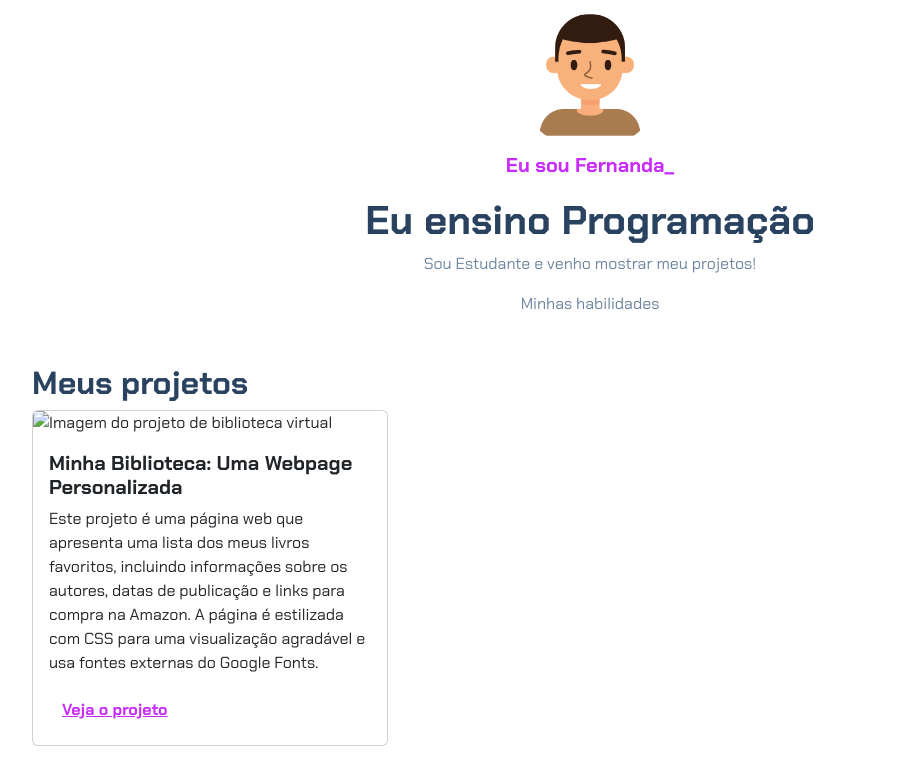
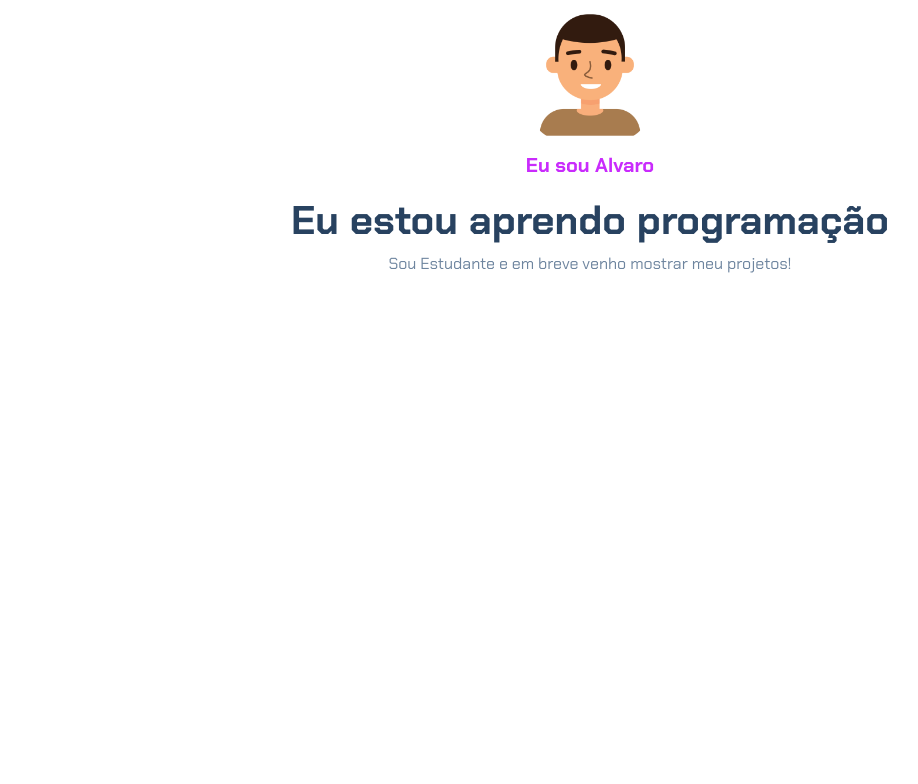
Before and after one commit to AlvaroPascale/portfolio, a plain HTML site: page index.html in a window 1280 px wide. Shown: the whole page, without its empty margins (50-968 px from the left). Drawn offline with nearby package versions, Linux system fonts and the light colour scheme.

Commit message:
index.html

```diff
--- a/index.html
+++ b/index.html
@@ -14,29 +14,14 @@
     <header class="container text-center">
         <img src="img/avatar-perfil.png" alt="avatar do Alvaro" class="rounded-circle" width="150" height="150"
             srcset="">
-        <p class="lead">Eu sou Fernanda_</p>
-        <h1>Eu ensino Programação</h1>
-        <p>Sou Estudante e venho mostrar meu projetos!</p>
-        <p>Minhas habilidades</p>
+        <p class="lead">Eu sou Alvaro</p>
+        <h1>Eu estou aprendo programação</h1>
+        <p>Sou Estudante e em breve venho mostrar meu projetos!</p
         <div>
         </div>
     </header>
     <main class="container mt-5">
-        <h2>Meus projetos</h2>
-        <div class="row">
-            <!-- Projeto 1 -->
-            <div class="col-md-4">
-                <div class="card">
-                    <img src="img/projeto-1.png" class="card-img-top" alt="Imagem do projeto de biblioteca virtual">
-                    <div class="card-body">
-                        <h5 class="card-title">Minha Biblioteca: Uma Webpage Personalizada</h5>
-                        <p class="card-text">Este projeto é uma página web que apresenta uma lista dos meus livros
-                            favoritos, incluindo informações sobre os autores, datas de publicação e links para compra
-                            na Amazon. A página é estilizada com CSS para uma visualização agradável e usa fontes
-                            externas do Google Fonts.
-                        </p>
-                        <button type="button" class="btn btn-link" data-bs-toggle="modal" data-bs-target="#modal1">Veja
-                            o projeto</button>
+
                     </div>
                 </div>
             </div>
```
